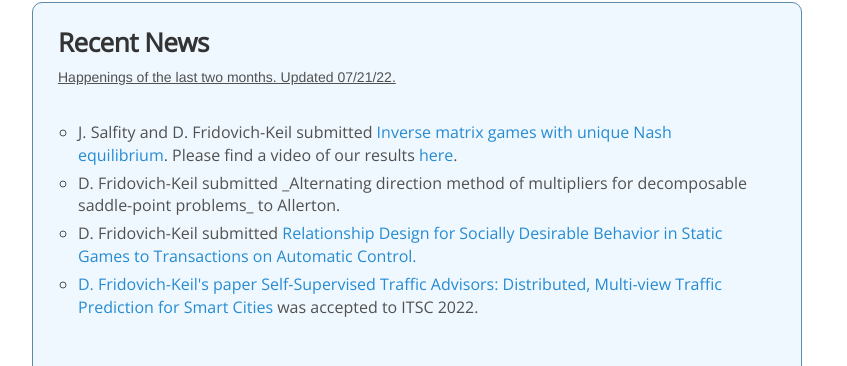
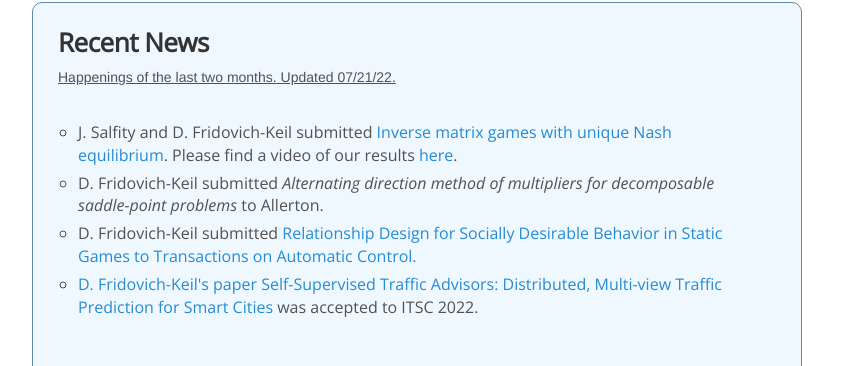
Before and after one commit to KordingLab/KordingLab.github.io, a Jekyll site: the page built from index.html, in a window 1280 px wide and 1353 px high. Shown: the part 963-1329 px from the top of the window, without its empty margins (223-1070 px from the left). Built offline with Jekyll 4.4.1, drawn with Linux system fonts in a browser that asks for light colours; nearby versions of some CDN libraries; comment, search, counter and statistics services are not loaded.

Commit message:
formatting fix

```diff
--- a/_data/news.yml
+++ b/_data/news.yml
@@ -4,7 +4,7 @@
 
 - date: 2022-07-11
   details: >-
-    D. Fridovich-Keil submitted _Alternating direction method of multipliers for decomposable saddle-point problems_ to Allerton.
+    D. Fridovich-Keil submitted <i>Alternating direction method of multipliers for decomposable saddle-point problems</i> to Allerton.
 
 - date: 2022-06-30
   details: >-
```
